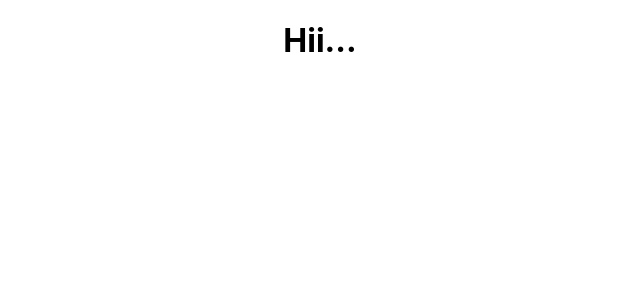
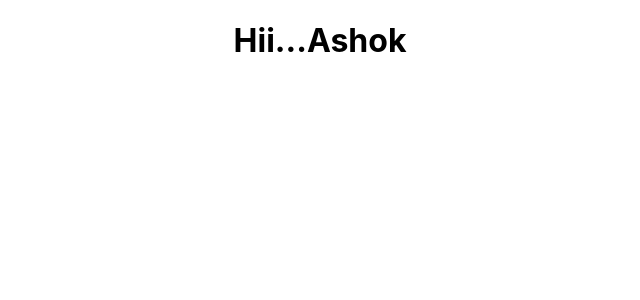
Before and after one commit to AshokBavisetti/E-project, a React (Create React App) app: page / in a window 1280 px wide. Shown: the top 300 px of the page, without its empty margins (320-960 px from the left). Built offline with nearby package versions, Linux system fonts and the light colour scheme.

Commit message:
added name

```diff
--- a/src/App.js
+++ b/src/App.js
@@ -4,7 +4,7 @@ import './App.css';
 function App() {
   return (
     <div className="App">
-    <h1>Hii...</h1>
+    <h1>Hii...Ashok</h1>
     </div>
   );
 }
```
